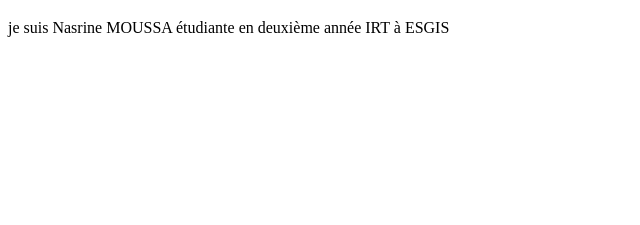
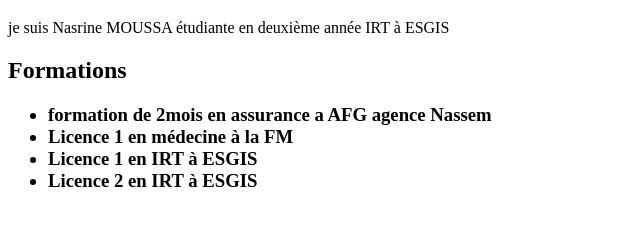
Before and after one commit to nasrinemoussa65-bk/CV, a plain HTML site: page index.html in a window 1280 px wide. Shown: the part 61-286 px from the top of the page, without its empty margins (0-640 px from the left). Drawn offline with Linux system fonts and the light colour scheme.

Commit message:
mise en place de la section formations

```diff
--- a/index.html
+++ b/index.html
@@ -9,5 +9,12 @@
 <body>
     <h1>cv de nasrine</h1>
     <p>je suis Nasrine MOUSSA étudiante en deuxième année IRT à ESGIS</p>
+    <h2>Formations</h2>
+    <h3><ul>
+        <li>formation de 2mois en assurance a AFG agence Nassem </li>
+        <li>Licence 1 en médecine à la FM</li>
+        <li>Licence 1 en IRT à ESGIS</li>
+         <li>Licence 2 en IRT à ESGIS</li>
+    </ul></h3>
 </body>
 </html>
```
